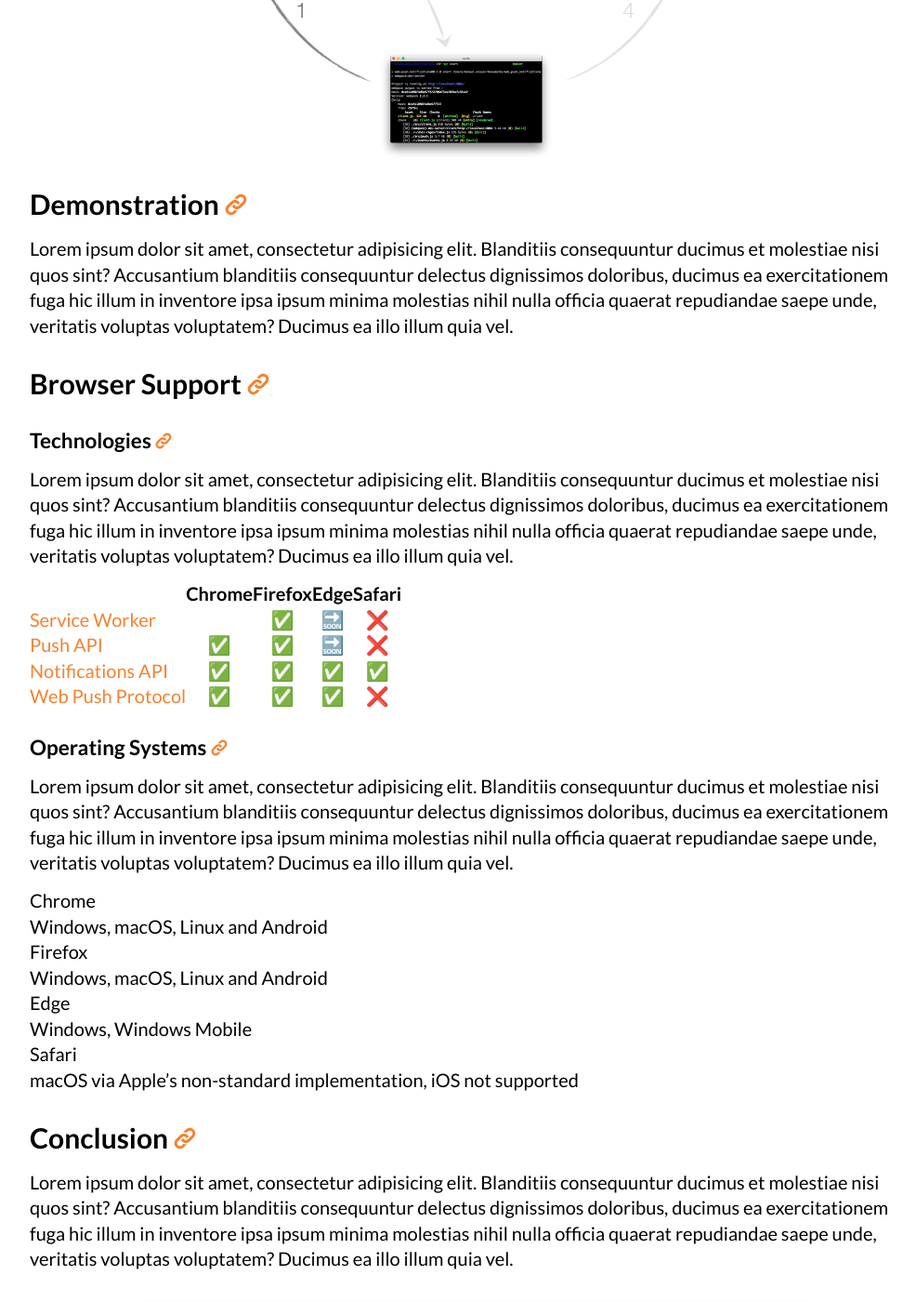
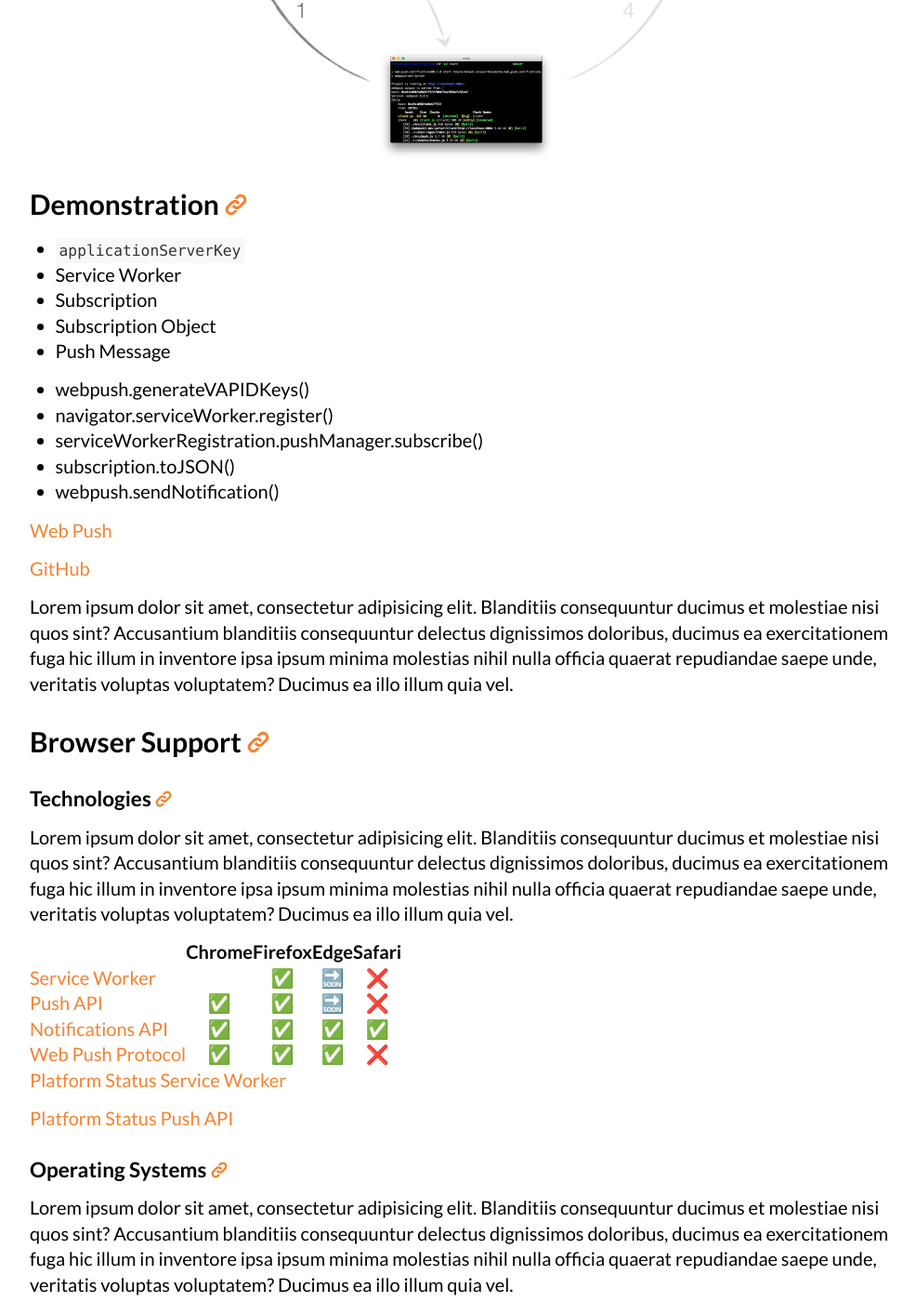
Before and after one commit to Lorti/manu.ninja, a Jekyll site: the page built from _posts/2017-04-25-web-push-notifications.md, in a window 1280 px wide and 1400 px high, scrolled down 1182 px. Shown: the whole window at 93% size, without its empty margins (128-1114 px from the left). Built offline with Jekyll 4.4.1, drawn with Linux system fonts in a browser that asks for light colours; nearby versions of some CDN libraries; comment, search, counter and statistics services are not loaded; some of the changed text lies outside the part shown.

Commit message:
Web Push Notifications

```diff
--- a/_posts/2017-04-25-web-push-notifications.md
+++ b/_posts/2017-04-25-web-push-notifications.md
@@ -24,6 +24,22 @@ Lorem ipsum dolor sit amet, consectetur adipisicing elit. Blanditiis consequuntu
 
 ## Demonstration
 
+* `applicationServerKey`
+* Service Worker
+* Subscription
+* Subscription Object
+* Push Message
+
+* webpush.generateVAPIDKeys()
+* navigator.serviceWorker.register()
+* serviceWorkerRegistration.pushManager.subscribe()
+* subscription.toJSON()
+* webpush.sendNotification()
+
+[Web Push]
+
+[GitHub]
+
 Lorem ipsum dolor sit amet, consectetur adipisicing elit. Blanditiis consequuntur ducimus et molestiae nisi quos sint? Accusantium blanditiis consequuntur delectus dignissimos doloribus, ducimus ea exercitationem fuga hic illum in inventore ipsa ipsum minima molestias nihil nulla officia quaerat repudiandae saepe unde, veritatis voluptas voluptatem? Ducimus ea illo illum quia vel.
 
 ## Browser Support
@@ -39,6 +55,10 @@ Lorem ipsum dolor sit amet, consectetur adipisicing elit. Blanditiis consequuntu
 | [Push API] | ✅ | ✅ | 🔜 | ❌
 | [Notifications API] | ✅ | ✅ | ✅ | ✅
 | [Web Push Protocol] | ✅ | ✅ | ✅ | ❌
+
+[Platform Status Service Worker]
+
+[Platform Status Push API]
 
 ### Operating Systems
 
@@ -58,6 +78,10 @@ Safari
 
 ## Conclusion
 
+[GitHub]
+
+[Slides]
+
 Lorem ipsum dolor sit amet, consectetur adipisicing elit. Blanditiis consequuntur ducimus et molestiae nisi quos sint? Accusantium blanditiis consequuntur delectus dignissimos doloribus, ducimus ea exercitationem fuga hic illum in inventore ipsa ipsum minima molestias nihil nulla officia quaerat repudiandae saepe unde, veritatis voluptas voluptatem? Ducimus ea illo illum quia vel.
 
 ![](/images/web-push-notifications.png)
@@ -76,3 +100,5 @@ Lorem ipsum dolor sit amet, consectetur adipisicing elit. Blanditiis consequuntu
 [Push API]: https://developer.mozilla.org/en-US/docs/Web/API/Push_API
 [Notifications API]: https://developer.mozilla.org/de/docs/Web/API/Notifications_API
 [Web Push Protocol]: https://tools.ietf.org/html/rfc8030
+
+[Web Push]: https://github.com/web-push-libs/web-push
```
Also changed, not shown: images/web-push-notifications-technological-overview.gif, images/web-push-notifications.png.
